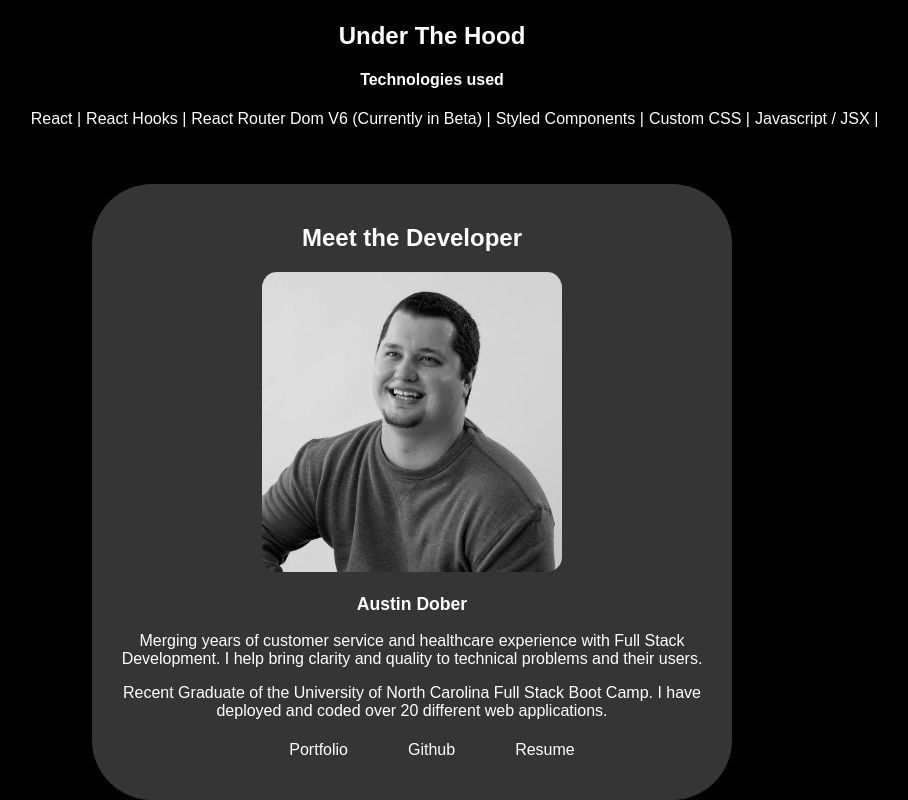
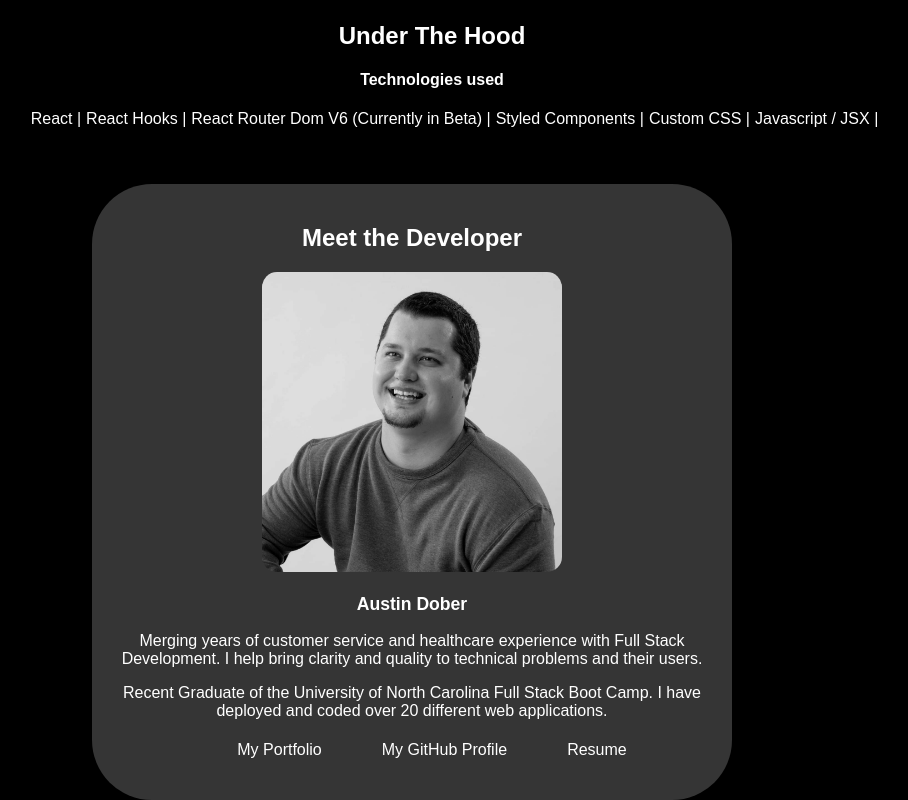
Before and after one commit to austdobe/blackJack, a React (Create React App) app: page / in a window 1280 px wide. Shown: the part 1241-2041 px from the top of the page, without its empty margins (228-1136 px from the left). Built offline with nearby package versions, Linux system fonts and the light colour scheme.

Commit message:
updated landing page.js
Fixed broken external links to GitHub account and my portfolio

```diff
--- a/src/pages/LandingPage.js
+++ b/src/pages/LandingPage.js
@@ -78,10 +78,10 @@ const LandingPage = ()=>(
                     </p>
                     <ul>
                         <li>
-                            <a href='https://www.austdobe.github.io' target="_blank" rel='noreferrer'>Portfolio</a>
+                            <a href="https://austdobe.github.io" target='_blank' rel="noreferrer">My Portfolio</a>
                         </li>
                         <li>
-                            <a href='www.github.com/austobe' target="_blank" rel='noreferrer'>Github</a>
+                            <a href="https://www.github.com/austdobe" target='_blank' rel="noreferrer">My GitHub Profile</a>
                         </li>
                         <li>
                             <a href='https://docs.google.com/document/d/1_xVJg0XkSRHm0WnBOPPfeAEx8eOQtpS4RPgH-AxphxQ/edit?usp=sharing' target="_blank" rel='noreferrer'>Resume</a>
```
